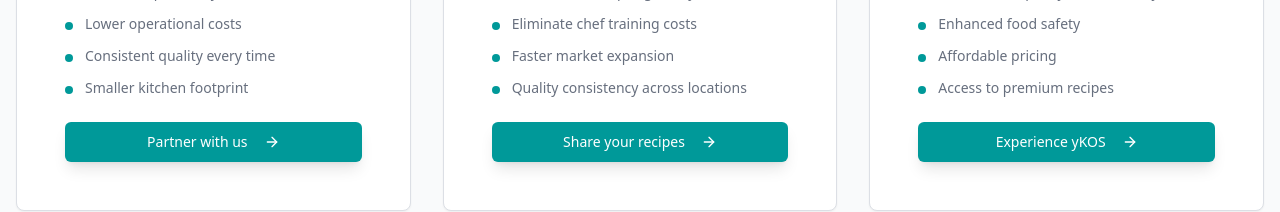
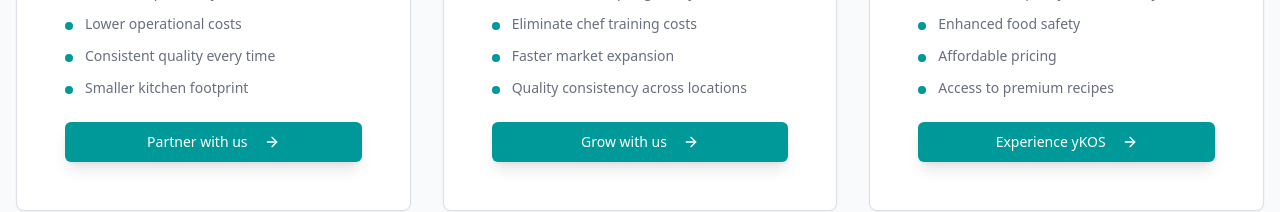
Before and after one commit to suvendu-kumar-rath/yuvya, a React (Vite) app: page / in a window 1280 px wide. Shown: the part 1400-1612 px from the top of the page. Built offline with nearby package versions, Linux system fonts and the light colour scheme; the HTML template or start-up script is replaced by a standard one.

Commit message:
Refactor: Update CTA text

```diff
--- a/src/components/WhoWeServeSection.tsx
+++ b/src/components/WhoWeServeSection.tsx
@@ -26,7 +26,7 @@ const segments = [
       "Faster market expansion",
       "Quality consistency across locations"
     ],
-    cta: "Share your recipes",
+    cta: "Grow with us",
     href: "/brands"
   },
   {
```
